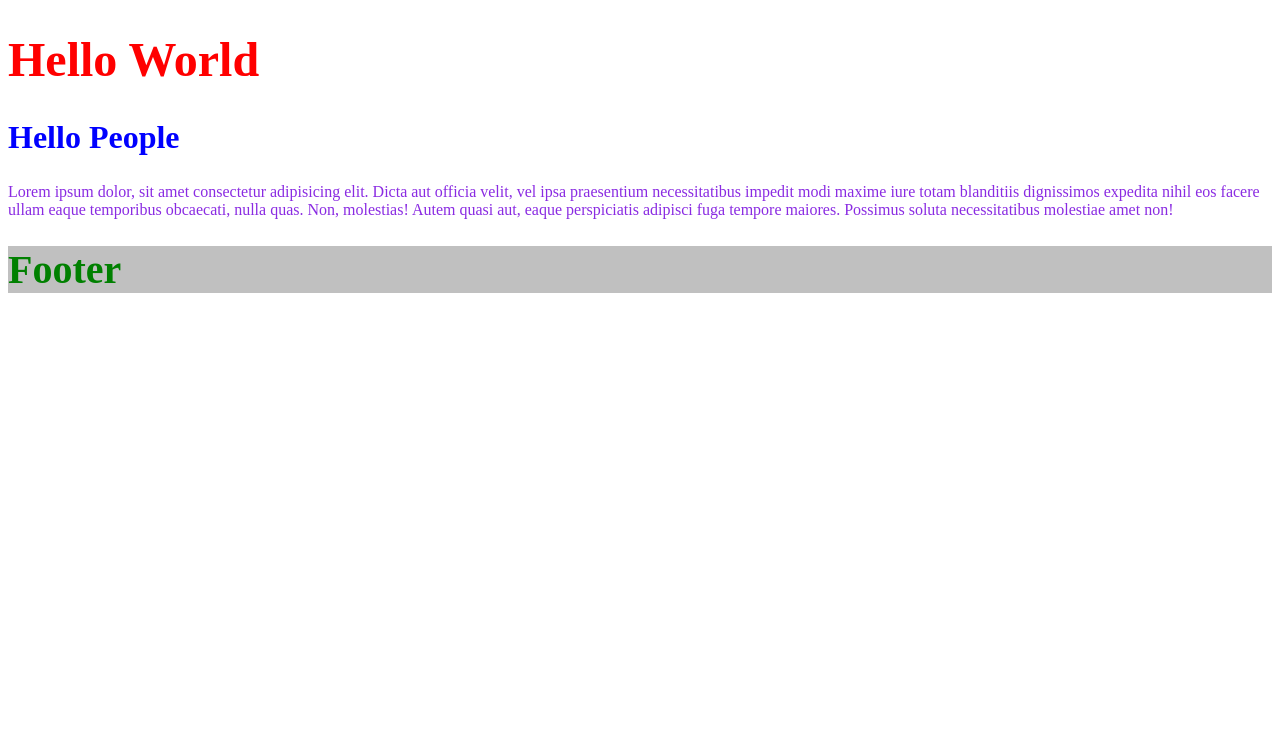
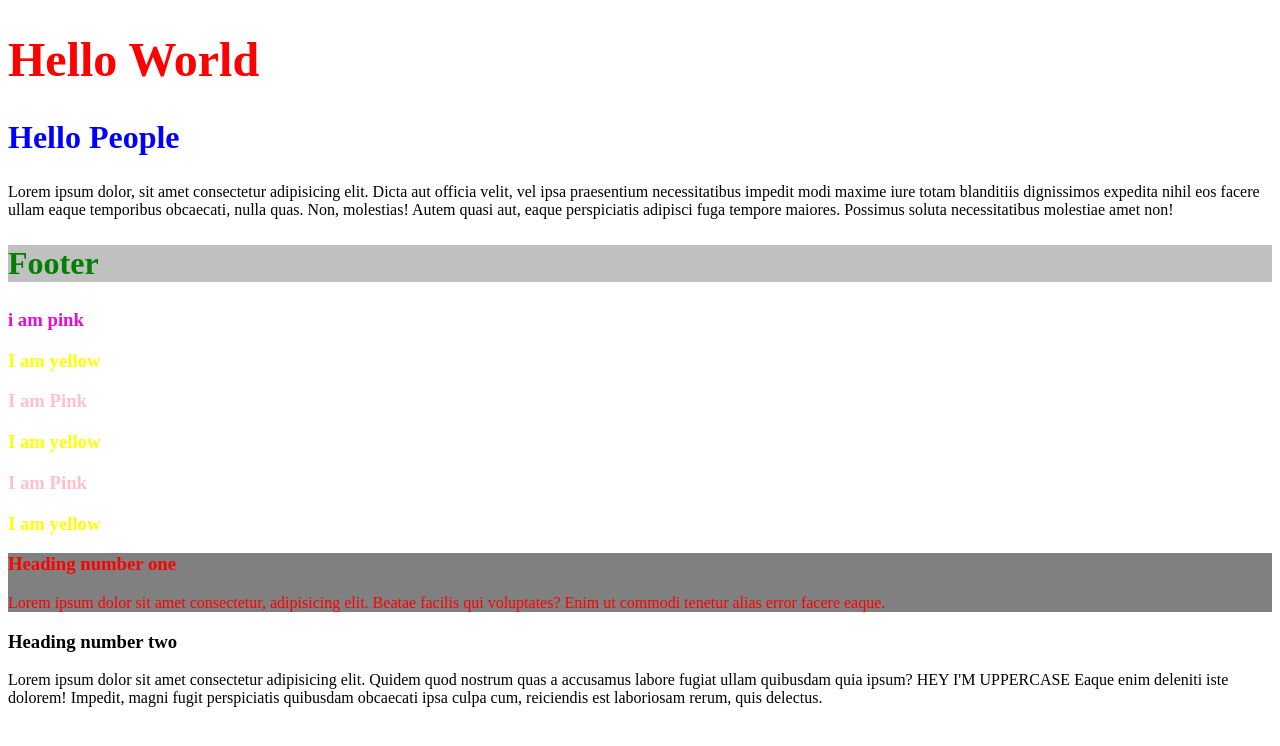
Before and after one commit to abhilash1392/htmlCssTutorial, a plain HTML site: page cssTutorial/index.html in a window 1280 px wide. Drawn offline with Linux system fonts and the light colour scheme.

Commit message:
New Commit

```diff
--- a/cssTutorial/index.html
+++ b/cssTutorial/index.html
@@ -1,12 +1,11 @@
 <!DOCTYPE html>
 <html lang="en">
-<head>
-    <meta charset="UTF-8">
-    <meta name="viewport" content="width=device-width, initial-scale=1.0">
+  <head>
+    <meta charset="UTF-8" />
+    <meta name="viewport" content="width=device-width, initial-scale=1.0" />
     <title>Document</title>
     <!-- internal css  -->
     <!-- <style>
-
         h1 {
             color: red;
             font-size: 3rem;
@@ -16,17 +15,46 @@
             font-size: 2rem;
         }
     </style> -->
-    <link rel="stylesheet" href="style.css">
-</head>
-<body>
+    <link rel="stylesheet" href="style.css" />
+  </head>
+  <body>
     <!-- inline css -->
     <!-- <h1 style="color:red">Hello World!</h1> -->
 
-
     <h1>Hello World</h1>
     <h2>Hello People</h2>
-    <p>Lorem ipsum dolor, sit amet consectetur adipisicing elit. Dicta aut officia velit, vel ipsa praesentium necessitatibus impedit modi maxime iure totam blanditiis dignissimos expedita nihil eos facere ullam eaque temporibus obcaecati, nulla quas. Non, molestias! Autem quasi aut, eaque perspiciatis adipisci fuga tempore maiores. Possimus soluta necessitatibus molestiae amet non!</p>
-    <h1 id="footer">Footer</h1>
+    <p>
+      Lorem ipsum dolor, sit amet consectetur adipisicing elit. Dicta aut
+      officia velit, vel ipsa praesentium necessitatibus impedit modi maxime
+      iure totam blanditiis dignissimos expedita nihil eos facere ullam eaque
+      temporibus obcaecati, nulla quas. Non, molestias! Autem quasi aut, eaque
+      perspiciatis adipisci fuga tempore maiores. Possimus soluta necessitatibus
+      molestiae amet non!
+    </p>
+    <h2 id="footer">Footer</h2>
 
-</body>
+    <h3 id="darkPink" class="pink lowercase">I am Pink</h3>
+    <h3 class="yellow">I am yellow</h3>
+    <h3 class="pink">I am Pink</h3>
+    <h3 class="yellow">I am yellow</h3>
+    <h3 class="pink">I am Pink</h3>
+    <h3 class="yellow">I am yellow</h3>
+
+    <div>
+      <h3>Heading number one</h3>
+      <p>
+        Lorem ipsum dolor sit amet consectetur, adipisicing elit. Beatae facilis
+        qui voluptates? Enim ut commodi tenetur alias error facere eaque.
+      </p>
+    </div>
+
+    <h3>Heading number two</h3>
+    <p>
+      Lorem ipsum dolor sit amet consectetur adipisicing elit. Quidem quod
+      nostrum quas a accusamus labore fugiat ullam quibusdam quia ipsum?
+      <span>HEY I'M UPPERCASE</span> Eaque enim deleniti iste dolorem! Impedit,
+      magni fugit perspiciatis quibusdam obcaecati ipsa culpa cum, reiciendis
+      est laboriosam rerum, quis delectus.
+    </p>
+  </body>
 </html>
--- a/cssTutorial/style.css
+++ b/cssTutorial/style.css
@@ -3,18 +3,36 @@ h1 {
   color: red;
   font-size: 3rem;
 }
-h2{
-    color:blue;
+h2 {
+  color: blue;
   font-size: 2rem;
 }
 
-p{
-    color: blueviolet;
-    font-size: 1rem;
+#footer {
+  color: green;
+  background-color: silver;
 }
 
-#footer{
-    color:green;
-    font-size: 2.5rem;
-    background-color: silver;
+.pink {
+  color: pink;
 }
+
+.yellow {
+  color: yellow;
+}
+
+#darkPink {
+  color: #eb08d8;
+}
+
+.lowercase {
+  text-transform: lowercase;
+}
+
+div {
+  color: red;
+  background-color: gray;
+}
+span {
+  text-transform: uppercase;
+}
--- /dev/null
+++ b/cssTutorial/styleInheritence.css
@@ -0,0 +1,15 @@
+/* INHERITENCE */
+body {
+  color: red;
+}
+h3 {
+  color: green;
+}
+p {
+  font-style: italic;
+  font-family: monospace;
+}
+
+.black {
+  color: black;
+}
```
Also changed, not shown: cssTutorial/inheritence.html (added, +27 -0 lines). Lines whose indentation alone changed are shown as unchanged.
